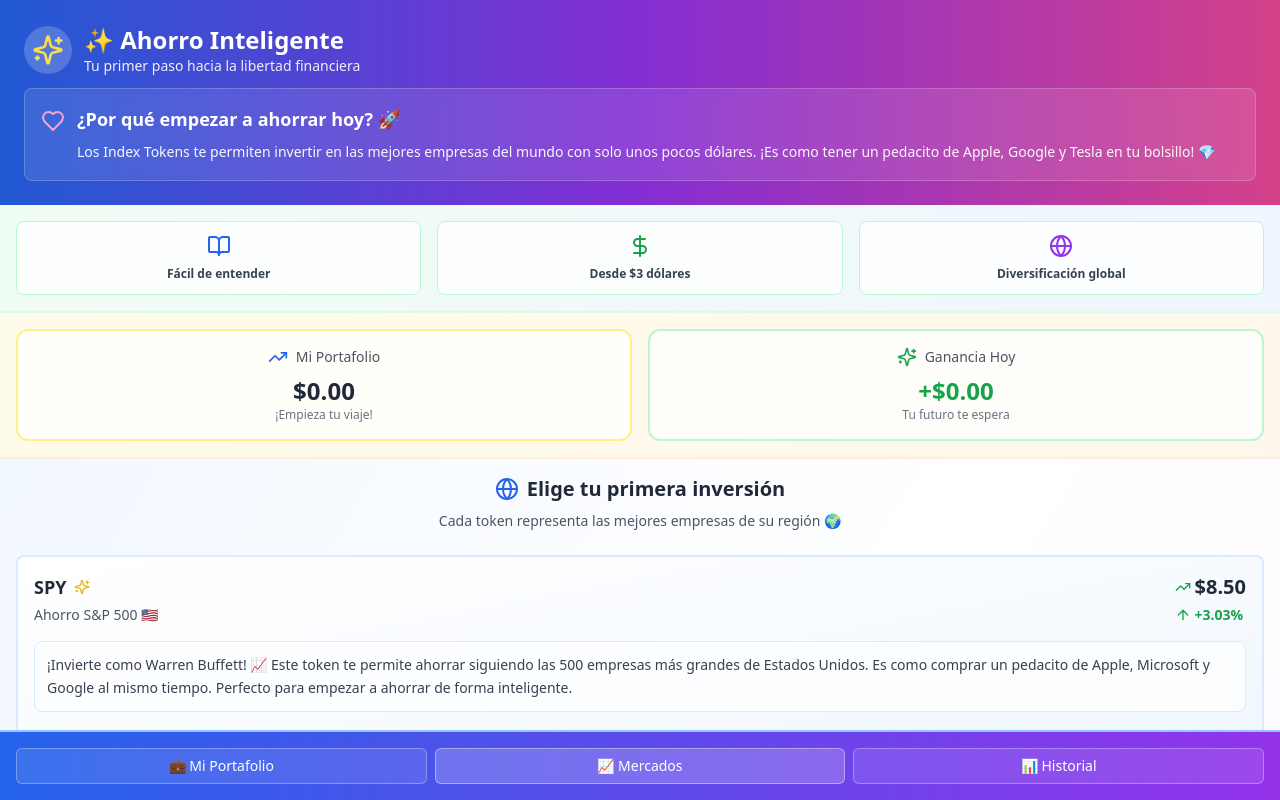
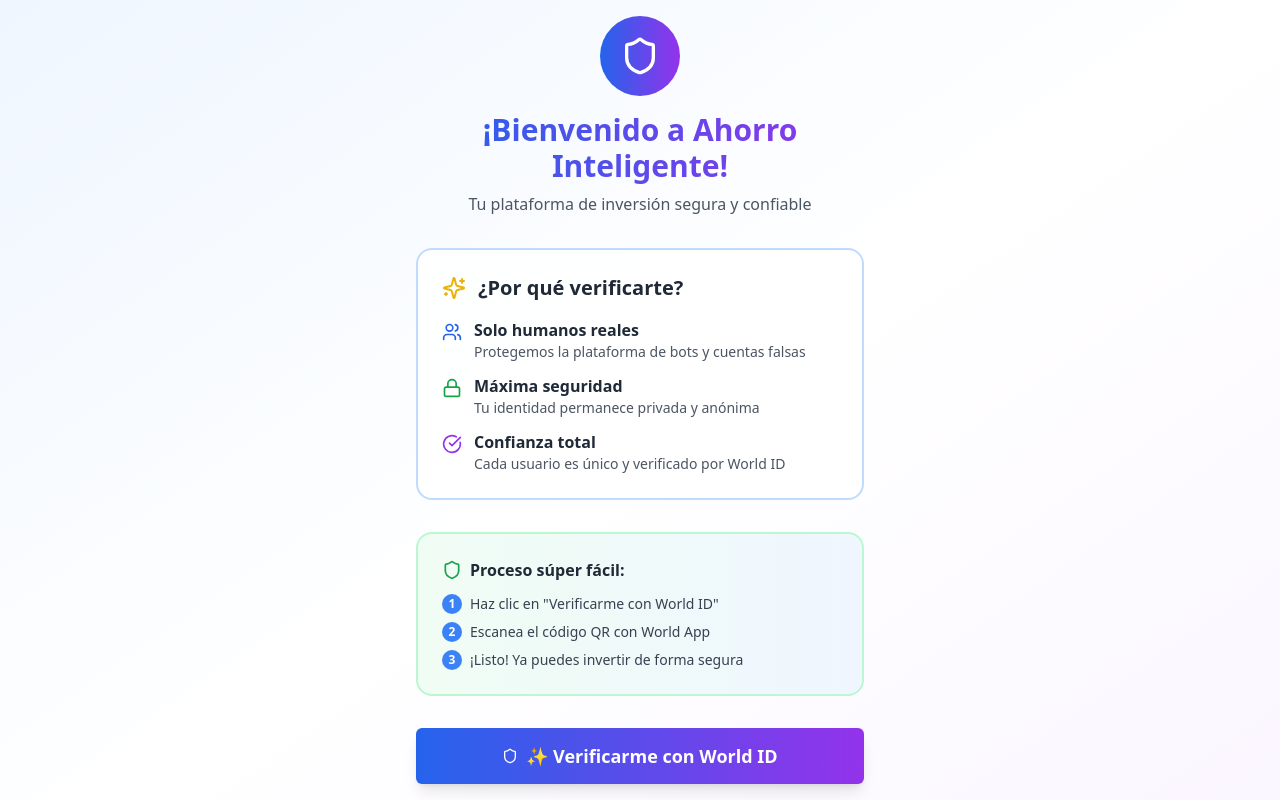
Before and after one commit to felipegallo16/world-spy-market, a React (Vite) app: page / in a window 1280 px wide. Shown: the top 800 px of the page. Built offline with nearby package versions, Linux system fonts and the light colour scheme; what @worldcoin/minikit-js would draw is missing.

Commit message:
Implement World ID verification
- Created a custom hook and verification component for World ID verification.
- Integrated verification into the main app flow.
- Added error handling and improved transaction security.

```diff
--- a/src/components/MiniKitProvider.tsx
+++ b/src/components/MiniKitProvider.tsx
@@ -3,12 +3,22 @@
 
 import { ReactNode, useEffect } from 'react'
 import { MiniKit } from '@worldcoin/minikit-js'
+import { useWorldVerification } from '@/hooks/useWorldVerification'
+import { WorldVerificationScreen } from '@/components/WorldVerificationScreen'
 
 export const MiniKitProvider = ({ children }: { children: ReactNode }) => {
+  const { isVerified } = useWorldVerification()
+
   useEffect(() => {
     // Install MiniKit for World App integration
     MiniKit.install()
   }, [])
 
+  // Show verification screen if user is not verified
+  if (!isVerified) {
+    return <WorldVerificationScreen />
+  }
+
+  // Show main app only if verified
   return <>{children}</>
 }
--- a/src/components/TradingModal.tsx
+++ b/src/components/TradingModal.tsx
@@ -1,4 +1,3 @@
-
 import { useState } from 'react'
 import { Dialog, DialogContent, DialogHeader, DialogTitle } from '@/components/ui/dialog'
 import { Button } from '@/components/ui/button'
@@ -7,7 +6,8 @@ import { Label } from '@/components/ui/label'
 import { IndexToken } from '@/types/tokens'
 import { MiniKit, tokenToDecimals, Tokens, PayCommandInput } from '@worldcoin/minikit-js'
 import { useToast } from '@/hooks/use-toast'
-import { Sparkles, TrendingUp, Heart, Gift, Info, DollarSign, Coins } from 'lucide-react'
+import { useWorldVerification } from '@/hooks/useWorldVerification'
+import { Sparkles, TrendingUp, Heart, Gift, Info, DollarSign, Coins, Shield } from 'lucide-react'
 
 interface TradingModalProps {
   isOpen: boolean
@@ -23,6 +23,7 @@ export const TradingModal = ({ isOpen, onClose, token, type }: TradingModalProps
   const [paymentToken, setPaymentToken] = useState<PaymentToken>('USDC')
   const [isProcessing, setIsProcessing] = useState(false)
   const { toast } = useToast()
+  const { isVerified, nullifierHash } = useWorldVerification()
 
   if (!token) return null
 
@@ -41,6 +42,16 @@ export const TradingModal = ({ isOpen, onClose, token, type }: TradingModalProps
   }
 
   const handleTrade = async () => {
+    // Extra security check
+    if (!isVerified) {
+      toast({
+        title: "Verificación requerida 🔒",
+        description: "Necesitas verificarte con World ID para realizar transacciones",
+        variant: "destructive"
+      })
+      return
+    }
+
     if (!amount || parseFloat(amount) <= 0) {
       toast({
         title: "¡Oops! 😅",
@@ -56,10 +67,10 @@ export const TradingModal = ({ isOpen, onClose, token, type }: TradingModalProps
       const paymentAmount = calculatePaymentAmount()
 
       if (type === 'buy') {
-        const selectedToken = paymentToken === 'WLD' ? Tokens.WLD : Tokens.USDC
+        const selectedToken = paymentToken === 'WLD' ? Tokens.WLD : Tokens.USDCE
 
         const payload: PayCommandInput = {
-          reference: `trade-${Date.now()}`,
+          reference: `trade-${Date.now()}-${nullifierHash?.slice(0, 8)}`, // Include user verification in reference
           to: '0xd8dA6BF26964aF9D7eEd9e03E53415D37aA96045',
           tokens: [
             {
@@ -67,7 +78,7 @@ export const TradingModal = ({ isOpen, onClose, token, type }: TradingModalProps
               token_amount: tokenToDecimals(paymentAmount, selectedToken).toString(),
             },
           ],
-          description: `🎉 Comprar ${amount} tokens ${token.symbol} con ${paymentToken}`,
+          description: `🎉 Comprar ${amount} tokens ${token.symbol} con ${paymentToken} (Usuario verificado)`,
         }
 
         if (MiniKit.isInstalled()) {
@@ -123,6 +134,10 @@ export const TradingModal = ({ isOpen, onClose, token, type }: TradingModalProps
                 </span>
               </>
             )}
+            <div className="ml-auto flex items-center gap-1 text-xs bg-green-100 text-green-700 px-2 py-1 rounded-full">
+              <Shield className="w-3 h-3" />
+              Verificado
+            </div>
           </DialogTitle>
         </DialogHeader>
 
--- /dev/null
+++ b/src/components/WorldVerificationScreen.tsx
@@ -0,0 +1,118 @@
+
+import { Button } from '@/components/ui/button'
+import { useWorldVerification } from '@/hooks/useWorldVerification'
+import { Shield, Sparkles, Users, Lock, CheckCircle, AlertCircle } from 'lucide-react'
+
+export const WorldVerificationScreen = () => {
+  const { startVerification, isVerifying, error } = useWorldVerification()
+
+  return (
+    <div className="min-h-screen bg-gradient-to-br from-blue-50 via-white to-purple-50 flex items-center justify-center p-4">
+      <div className="max-w-md w-full space-y-8">
+        {/* Header */}
+        <div className="text-center">
+          <div className="bg-gradient-to-r from-blue-600 to-purple-600 p-4 rounded-full w-20 h-20 mx-auto mb-4 flex items-center justify-center">
+            <Shield className="w-10 h-10 text-white" />
+          </div>
+          <h1 className="text-3xl font-bold bg-gradient-to-r from-blue-600 to-purple-600 bg-clip-text text-transparent">
+            ¡Bienvenido a Ahorro Inteligente!
+          </h1>
+          <p className="text-gray-600 mt-2 font-medium">
+            Tu plataforma de inversión segura y confiable
+          </p>
+        </div>
+
+        {/* Why verification card */}
+        <div className="bg-white/80 backdrop-blur-sm rounded-2xl border-2 border-blue-200 p-6 space-y-4">
+          <div className="flex items-center gap-3 mb-4">
+            <Sparkles className="w-6 h-6 text-yellow-500" />
+            <h2 className="text-xl font-semibold text-gray-800">¿Por qué verificarte?</h2>
+          </div>
+
+          <div className="space-y-3">
+            <div className="flex items-start gap-3">
+              <Users className="w-5 h-5 text-blue-600 mt-1" />
+              <div>
+                <p className="font-semibold text-gray-800">Solo humanos reales</p>
+                <p className="text-sm text-gray-600">Protegemos la plataforma de bots y cuentas falsas</p>
+              </div>
+            </div>
+
+            <div className="flex items-start gap-3">
+              <Lock className="w-5 h-5 text-green-600 mt-1" />
+              <div>
+                <p className="font-semibold text-gray-800">Máxima seguridad</p>
+                <p className="text-sm text-gray-600">Tu identidad permanece privada y anónima</p>
+              </div>
+            </div>
+
+            <div className="flex items-start gap-3">
+              <CheckCircle className="w-5 h-5 text-purple-600 mt-1" />
+              <div>
+                <p className="font-semibold text-gray-800">Confianza total</p>
+                <p className="text-sm text-gray-600">Cada usuario es único y verificado por World ID</p>
+              </div>
+            </div>
+          </div>
+        </div>
+
+        {/* Verification process */}
+        <div className="bg-gradient-to-r from-green-50 to-blue-50 rounded-2xl border-2 border-green-200 p-6">
+          <h3 className="font-semibold text-gray-800 mb-3 flex items-center gap-2">
+            <Shield className="w-5 h-5 text-green-600" />
+            Proceso súper fácil:
+          </h3>
+          <ol className="text-sm text-gray-700 space-y-2">
+            <li className="flex items-center gap-2">
+              <span className="bg-blue-500 text-white rounded-full w-5 h-5 flex items-center justify-center text-xs font-bold">1</span>
+              Haz clic en "Verificarme con World ID"
+            </li>
+            <li className="flex items-center gap-2">
+              <span className="bg-blue-500 text-white rounded-full w-5 h-5 flex items-center justify-center text-xs font-bold">2</span>
+              Escanea el código QR con World App
+            </li>
+            <li className="flex items-center gap-2">
+              <span className="bg-blue-500 text-white rounded-full w-5 h-5 flex items-center justify-center text-xs font-bold">3</span>
+              ¡Listo! Ya puedes invertir de forma segura
+            </li>
+          </ol>
+        </div>
+
+        {/* Error message */}
+        {error && (
+          <div className="bg-red-50 border-2 border-red-200 rounded-lg p-4 flex items-start gap-3">
+            <AlertCircle className="w-5 h-5 text-red-600 mt-0.5" />
+            <div>
+              <p className="font-semibold text-red-800">Error de verificación</p>
+              <p className="text-sm text-red-600">{error}</p>
+            </div>
+          </div>
+        )}
+
+        {/* Verification button */}
+        <Button
+          onClick={startVerification}
+          disabled={isVerifying}
+          className="w-full h-14 text-lg font-semibold bg-gradient-to-r from-blue-600 to-purple-600 hover:from-blue-700 hover:to-purple-700 text-white transform hover:scale-105 transition-all duration-200 shadow-lg hover:shadow-xl"
+        >
+          {isVerifying ? (
+            <div className="flex items-center gap-2">
+              <Sparkles className="w-5 h-5 animate-spin" />
+              Verificando...
+            </div>
+          ) : (
+            <div className="flex items-center gap-2">
+              <Shield className="w-5 h-5" />
+              ✨ Verificarme con World ID
+            </div>
+          )}
+        </Button>
+
+        {/* Privacy note */}
+        <div className="text-center text-xs text-gray-500 bg-gray-50 rounded-lg p-3">
+          🔒 Tu privacidad está protegida. World ID verifica que eres humano sin revelar tu identidad.
+        </div>
+      </div>
+    </div>
+  )
+}
--- /dev/null
+++ b/src/hooks/useWorldVerification.ts
@@ -0,0 +1,95 @@
+
+import { useState, useEffect } from 'react'
+import { MiniKit, VerificationLevel, ISuccessResult } from '@worldcoin/minikit-js'
+
+export interface WorldVerificationState {
+  isVerified: boolean
+  isVerifying: boolean
+  error: string | null
+  nullifierHash: string | null
+}
+
+export const useWorldVerification = () => {
+  const [state, setState] = useState<WorldVerificationState>({
+    isVerified: false,
+    isVerifying: false,
+    error: null,
+    nullifierHash: null
+  })
+
+  // Check if user was previously verified (stored in localStorage)
+  useEffect(() => {
+    const storedNullifier = localStorage.getItem('world_id_nullifier')
+    if (storedNullifier) {
+      setState(prev => ({
+        ...prev,
+        isVerified: true,
+        nullifierHash: storedNullifier
+      }))
+    }
+  }, [])
+
+  const startVerification = async () => {
+    if (!MiniKit.isInstalled()) {
+      setState(prev => ({
+        ...prev,
+        error: 'World App no está instalada. Por favor, instala World App para continuar.'
+      }))
+      return
+    }
+
+    setState(prev => ({
+      ...prev,
+      isVerifying: true,
+      error: null
+    }))
+
+    try {
+      const { finalPayload } = await MiniKit.commandsAsync.verify({
+        action: 'access_trading_app',
+        verification_level: VerificationLevel.Orb
+      })
+
+      if (finalPayload.status === 'success') {
+        const result = finalPayload as ISuccessResult
+        // Store verification in localStorage for persistence
+        localStorage.setItem('world_id_nullifier', result.nullifier_hash)
+
+        setState(prev => ({
+          ...prev,
+          isVerified: true,
+          isVerifying: false,
+          nullifierHash: result.nullifier_hash
+        }))
+      } else {
+        setState(prev => ({
+          ...prev,
+          isVerifying: false,
+          error: 'Verificación cancelada o falló. Inténtalo de nuevo.'
+        }))
+      }
+    } catch (error) {
+      setState(prev => ({
+        ...prev,
+        isVerifying: false,
+        error: 'Error durante la verificación. Por favor, inténtalo de nuevo.'
+      }))
+    }
+  }
+
+  const resetVerification = () => {
+    localStorage.removeItem('world_id_nullifier')
+    setState({
+      isVerified: false,
+      isVerifying: false,
+      error: null,
+      nullifierHash: null
+    })
+  }
+
+  return {
+    ...state,
+    startVerification,
+    resetVerification
+  }
+}
```
